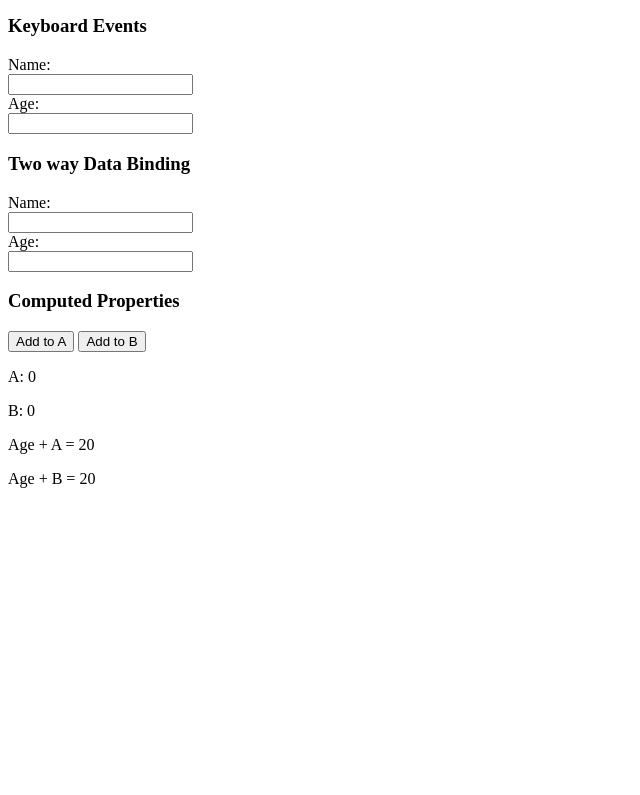
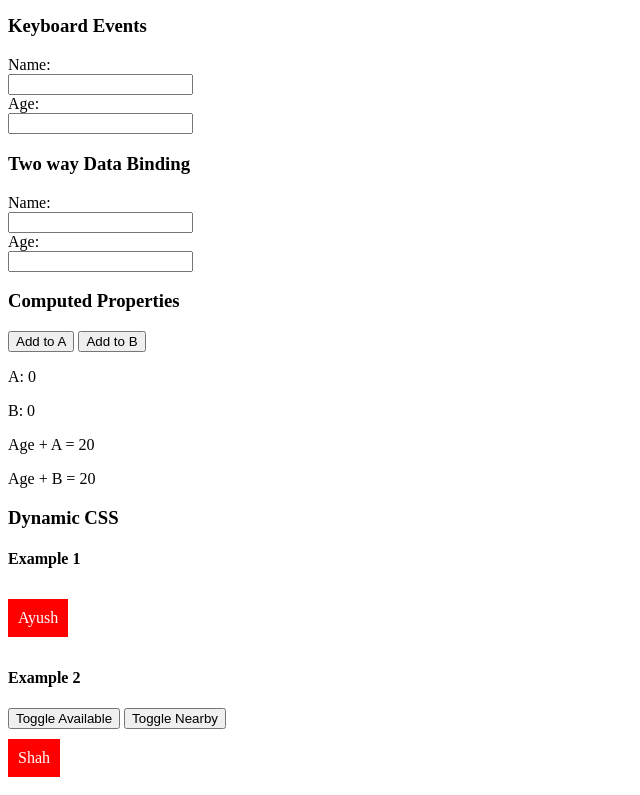
Before and after one commit to shahayush954/vuejs-blog-app, a plain HTML site: page index.html in a window 1280 px wide. Shown: the part 775-1570 px from the top of the page, without its empty margins (0-640 px from the left). Before the commit the page ends 1279 px from the top, so only its background shows below. Drawn offline with nearby package versions, Linux system fonts and the light colour scheme.

Commit message:
Dynamic CSS

```diff
--- a/App.js
+++ b/App.js
@@ -13,6 +13,9 @@ new Vue({
         a: 0,
         b: 0,
         computedAge: 20,
+        available: false,
+        nearby: false,
+
     },
 
     methods: {
@@ -45,6 +48,13 @@ new Vue({
 
         addB: function (){
             return this.b + this.computedAge;
+        },
+
+        computedClasses: function() {
+            return {
+                available: this.available,
+                nearby: this.nearby,
+            }
         }
     }
 });
--- a/css/style.css
+++ b/css/style.css
@@ -4,3 +4,20 @@
     padding: 200px 20px;
     border: 1px solid #333;
 }
+
+span{
+    background: red;
+    display: inline-block;
+    padding: 10px;
+    color: #fff;
+    margin: 10px 0px;
+}
+
+.available span{
+    background: green;
+}
+
+.nearby span::after{
+    content: "nearby";
+    margin-left: 10px;
+}
--- a/index.html
+++ b/index.html
@@ -86,6 +86,20 @@
             <p>Age + B = {{ addB }}</p>
         </div>
 
+        <div>
+            <h3>Dynamic CSS</h3>
+            <h4>Example 1</h4>
+            <div v-on:click="available = !available" v-bind:class="{available: available}">
+                <span>Ayush</span>
+            </div>
+
+            <h4>Example 2</h4>
+            <button v-on:click="available = !available">Toggle Available</button>
+            <button v-on:click="nearby = !nearby">Toggle Nearby</button>
+            <div v-bind:class="computedClasses">
+                <span>Shah</span>
+            </div>
+        </div>
     </div>
 
     <script src="App.js"></script>
```
